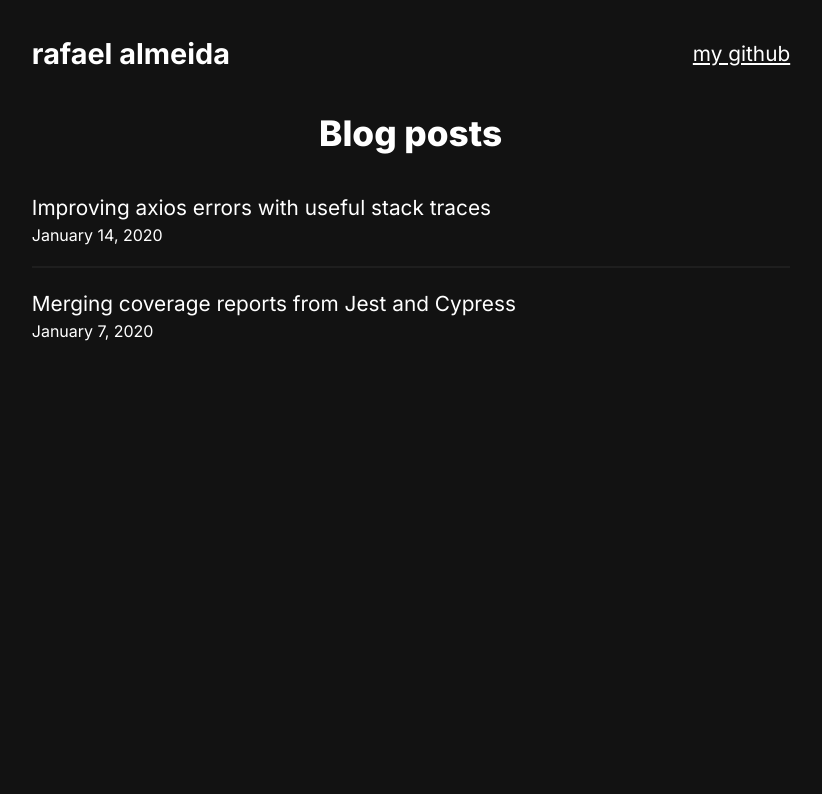
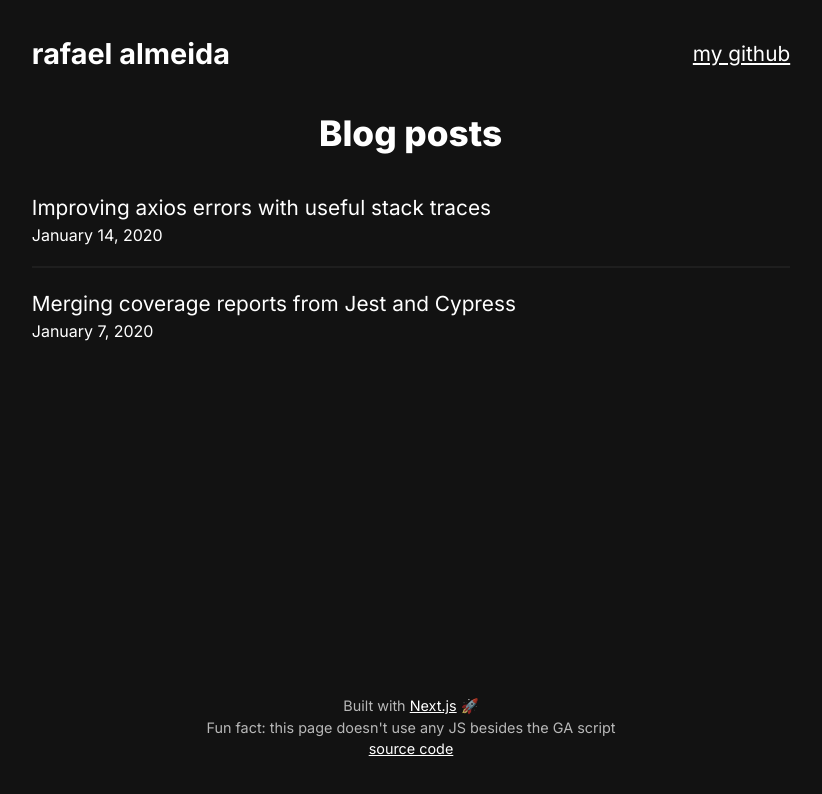
Before and after one commit to rafaelalmeidatk/rafaelalmeidatk.com, a Next.js app: page /blog in a window 1280 px wide. Shown: the top 794 px of the page, without its empty margins (229-1051 px from the left). Built offline with nearby package versions, Linux system fonts and the light colour scheme.

Commit message:
Add footer

```diff
--- /dev/null
+++ b/src/components/Footer.module.css
@@ -0,0 +1,32 @@
+.footer {
+  padding: 3.5rem 1rem 2.5rem;
+  text-align: center;
+  color: rgba(255, 255, 255, 0.7);
+  font-size: 0.9rem;
+}
+
+.animated {
+  opacity: 0;
+  animation-name: show;
+  animation-timing-function: steps(1, end);
+  animation-fill-mode: forwards;
+}
+
+@keyframes show {
+  0% {
+    opacity: 0;
+  }
+
+  20% {
+    opacity: 1;
+  }
+
+  40% {
+    opacity: 0;
+  }
+
+  60%,
+  100% {
+    opacity: 1;
+  }
+}
--- /dev/null
+++ b/src/components/Footer.tsx
@@ -0,0 +1,54 @@
+import cx from 'classnames';
+import { useGlobalDelay } from './GlobalDelayContext';
+import styles from './Footer.module.css';
+
+type FooterProps = {
+  showAnimation?: boolean;
+};
+
+const FOOTER_OPEN_ANIMATION = 300;
+
+const Footer = ({ showAnimation = false }: FooterProps) => {
+  let globalCssDelay = '0ms';
+
+  if (showAnimation) {
+    const { getCurrentCssDelay, registerAnimation } = useGlobalDelay();
+    globalCssDelay = getCurrentCssDelay();
+    registerAnimation(FOOTER_OPEN_ANIMATION);
+  }
+
+  return (
+    <footer
+      className={cx(styles.footer, { [styles.animated]: showAnimation })}
+      style={{
+        animationDuration: `${FOOTER_OPEN_ANIMATION}ms`,
+        animationDelay: globalCssDelay,
+      }}
+    >
+      <p>
+        Built with{' '}
+        <a
+          href="https://github.com/zeit/next.js"
+          target="_blank"
+          rel="noopener noreferrer"
+        >
+          Next.js
+        </a>{' '}
+        🚀
+      </p>
+
+      <p>Fun fact: this page doesn't use any JS besides the GA script</p>
+      <p>
+        <a
+          href="https://github.com/rafaelalmeidatk/rafaelalmeidatk.com"
+          target="_blank"
+          rel="noopener noreferrer"
+        >
+          source code
+        </a>
+      </p>
+    </footer>
+  );
+};
+
+export default Footer;
--- /dev/null
+++ b/src/components/blog/Content.module.css
@@ -0,0 +1,3 @@
+.content {
+  flex: 1 1 auto;
+}
--- /dev/null
+++ b/src/components/blog/Content.tsx
@@ -0,0 +1,12 @@
+import React from 'react';
+import styles from './Content.module.css';
+
+type ContentProps = {
+  children: React.ReactNode;
+};
+
+const Content = ({ children }: ContentProps) => (
+  <div className={styles.content}>{children}</div>
+);
+
+export default Content;
--- a/src/components/blog/Layout.module.css
+++ b/src/components/blog/Layout.module.css
@@ -1,6 +1,9 @@
 .layout {
-  margin: 0 auto 4rem;
+  margin: 0 auto;
   padding: 0 1.3rem;
   width: 100%;
   max-width: 800px;
+  min-height: 100vh;
+  display: flex;
+  flex-direction: column;
 }
--- a/src/components/post/Post.tsx
+++ b/src/components/post/Post.tsx
@@ -3,11 +3,13 @@ import assert from 'assert';
 import { MDXProvider } from '@mdx-js/react';
 import BlogLayout from '../blog/Layout';
 import BlogHeader from '../blog/Header';
+import BlogContent from '../blog/Content';
 import Seo from '../Seo';
 import PostHeader from './markdown/Heading';
 import CodeBlock from './markdown/CodeBlock';
 import Link from './markdown/Link';
 import styles from './Post.module.css';
+import Footer from '../Footer';
 
 const markdownComponents = {
   a: Link,
@@ -36,7 +38,7 @@ const Post = ({ children, meta }: PostProps) => {
       <BlogLayout>
         <BlogHeader isBlogPost />
 
-        <main>
+        <BlogContent>
           <article>
             <PostHeader title={meta.title} time={meta.date} />
 
@@ -44,7 +46,9 @@ const Post = ({ children, meta }: PostProps) => {
               <section className={styles.post}>{children}</section>
             </MDXProvider>
           </article>
-        </main>
+        </BlogContent>
+
+        <Footer />
       </BlogLayout>
     </>
   );
--- a/src/pages/blog/index.tsx
+++ b/src/pages/blog/index.tsx
@@ -2,10 +2,12 @@ import React from 'react';
 import { GetStaticProps } from 'next';
 import BlogHeader from '../../components/blog/Header';
 import BlogLayout from '../../components/blog/Layout';
+import BlogPageTitle from '../../components/blog/PageTitle';
+import BlogContent from '../../components/blog/Content';
 import BlogPostsList from '../../components/blog/BlogPostsList';
 import { Post, getAllPosts } from '../../lib/posts';
-import BlogPageTitle from '../../components/blog/PageTitle';
 import Seo from '../../components/Seo';
+import Footer from '../../components/Footer';
 
 type BlogProps = {
   posts: Post[];
@@ -18,11 +20,13 @@ const Blog = ({ posts }: BlogProps) => (
     <BlogLayout>
       <BlogHeader />
 
-      <main>
+      <BlogContent>
         <BlogPageTitle />
 
         <BlogPostsList posts={posts} />
-      </main>
+      </BlogContent>
+
+      <Footer />
     </BlogLayout>
   </>
 );
--- a/src/pages/index.tsx
+++ b/src/pages/index.tsx
@@ -1,8 +1,9 @@
 import React from 'react';
+import { GlobalDelayProvider } from '../components/GlobalDelayContext';
 import Heading from '../components/Heading';
 import TerminalAboutMe from '../components/terminalAboutMe/TerminalAboutMe';
 import Projects from '../components/Projects';
-import { GlobalDelayProvider } from '../components/GlobalDelayContext';
+import Footer from '../components/Footer';
 
 export const config = {
   unstable_runtimeJS: false,
@@ -13,6 +14,8 @@ const Home = () => (
     <Heading />
     <TerminalAboutMe />
     <Projects />
+
+    <Footer showAnimation />
   </GlobalDelayProvider>
 );
 
```
